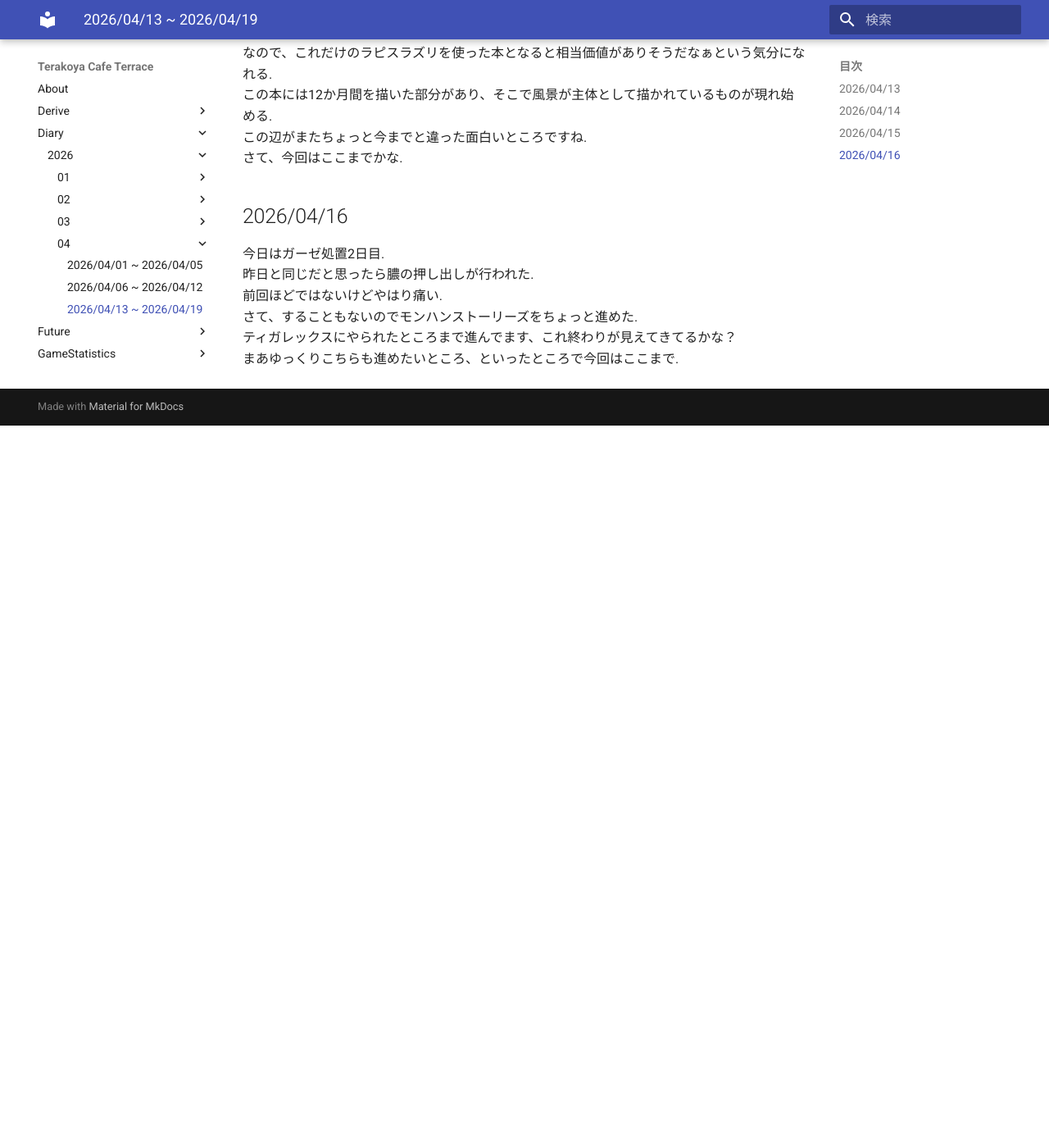
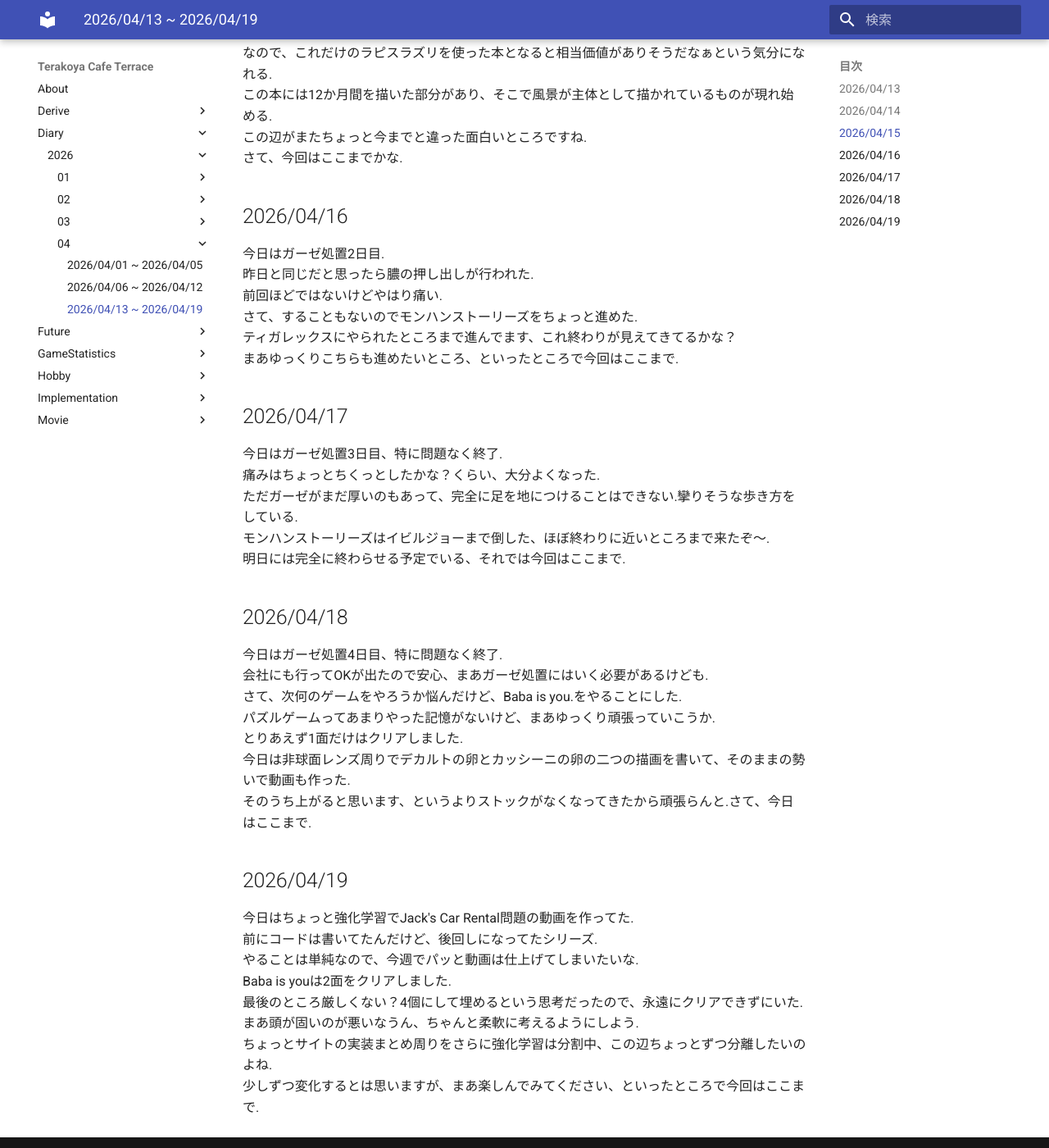
Before and after one commit to terraritto/TerakoyaCafe, an MkDocs documentation site: the page built from docs/Diary/2026/04/2026_0413_0419.md, in a window 1280 px wide and 1400 px high, scrolled down 2024 px. Shown: the whole window at 82% size. Built offline with MkDocs 1.6.1 and Material for MkDocs 9.7.7, drawn with Linux system fonts in a browser that asks for light colours; before the commit the page ends 2543 px from its top, so only the background shows below that.

Commit message:
・データを追加 ・Optics/RLの分離

```diff
--- a/docs/Diary/2026/04/2026_0413_0419.md
+++ b/docs/Diary/2026/04/2026_0413_0419.md
@@ -64,3 +64,29 @@
 さて、することもないのでモンハンストーリーズをちょっと進めた.
 ティガレックスにやられたところまで進んでます、これ終わりが見えてきてるかな？
 まあゆっくりこちらも進めたいところ、といったところで今回はここまで.
+
+## 2026/04/17
+今日はガーゼ処置3日目、特に問題なく終了.
+痛みはちょっとちくっとしたかな？くらい、大分よくなった.
+ただガーゼがまだ厚いのもあって、完全に足を地につけることはできない.攣りそうな歩き方をしている.
+モンハンストーリーズはイビルジョーまで倒した、ほぼ終わりに近いところまで来たぞ～.
+明日には完全に終わらせる予定でいる、それでは今回はここまで.
+
+## 2026/04/18
+今日はガーゼ処置4日目、特に問題なく終了.
+会社にも行ってOKが出たので安心、まあガーゼ処置にはいく必要があるけども.
+さて、次何のゲームをやろうか悩んだけど、Baba is you.をやることにした.
+パズルゲームってあまりやった記憶がないけど、まあゆっくり頑張っていこうか.
+とりあえず1面だけはクリアしました.
+今日は非球面レンズ周りでデカルトの卵とカッシーニの卵の二つの描画を書いて、そのままの勢いで動画も作った.
+そのうち上がると思います、というよりストックがなくなってきたから頑張らんと.さて、今日はここまで.
+
+## 2026/04/19
+今日はちょっと強化学習でJack's Car Rental問題の動画を作ってた.
+前にコードは書いてたんだけど、後回しになってたシリーズ.
+やることは単純なので、今週でパッと動画は仕上げてしまいたいな.
+Baba is youは2面をクリアしました.
+最後のところ厳しくない？4個にして埋めるという思考だったので、永遠にクリアできずにいた.
+まあ頭が固いのが悪いなうん、ちゃんと柔軟に考えるようにしよう.
+ちょっとサイトの実装まとめ周りをさらに強化学習は分割中、この辺ちょっとずつ分離したいのよね.
+少しずつ変化するとは思いますが、まあ楽しんでみてください、といったところで今回はここまで.
--- a/mkdocs.yml
+++ b/mkdocs.yml
@@ -13,8 +13,11 @@ theme:
       - GameProgrammingC++: Movie/GP.md
       - OS: Movie/OS.md
       - RL: Movie/RL.md
+      - Optics: Movie/Optics.md
     - Implementation:
       - データ構造: Implementation/DataStructure.md
+      - 光学設計: Implemantation/Optics.md
+      - 強化学習: Implemantation/RL.md
       - 実装: Implementation/Implemantation.md
       - Todo: Implemantation/Todo.md
     - Hobby:
```
Also changed, not shown: docs/Future/future_2026.md (+6 -5 lines), docs/Implementation/Implementation.md (+0 -52 lines), docs/Implementation/Optics.md (added, +20 -0 lines), docs/Implementation/RL.md (added, +45 -0 lines), docs/Movie/Optics.md (added, +7 -0 lines), docs/index.md (+0 -9 lines).
